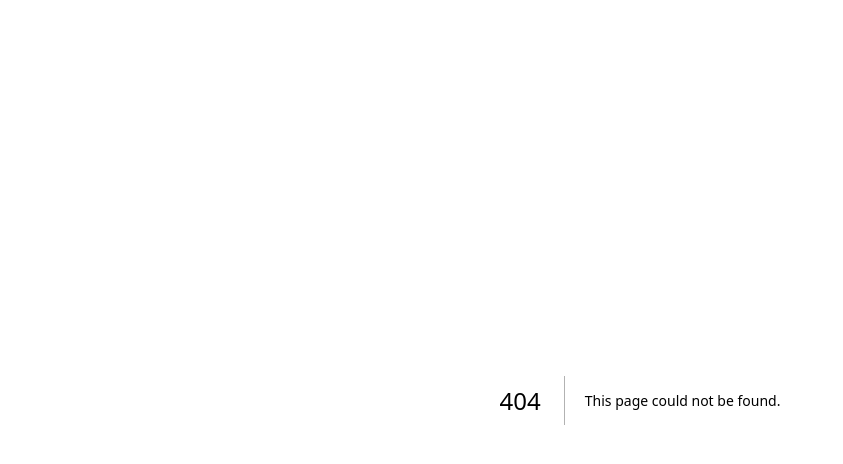
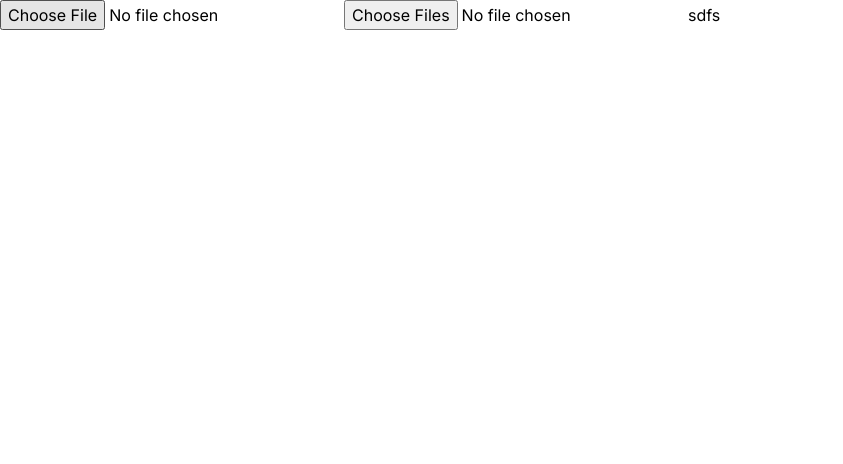
Before and after one commit to dmdrk1414/NCT, a Next.js app in the folder frontend/: page /practice in a window 1280 px wide. Before the commit this address had no page. Shown: the top 464 px of the page, without its empty margins (0-843 px from the left). Built offline with nearby package versions, Linux system fonts and the light colour scheme.

Commit message:
[Feat : front] 개인 회원 - 팀 등록 api 연습 front 추가

```diff
--- /dev/null
+++ b/frontend/src/app/practice/page.tsx
@@ -0,0 +1,74 @@
+'use client';
+import axios from 'axios';
+import { SetStateAction, ChangeEvent, useState, useEffect } from 'react';
+import { axBase } from '@/apis/axiosinstance';
+
+interface ClubRegistrationReqDto {
+  clubName: string;
+  clubIntroduction: string;
+  // 다른 필드들도 필요에 따라 추가
+}
+
+export default function Home() {
+  const [formData, setFormData] = useState<FormData>(new FormData());
+
+  useEffect(() => {
+    // 토큰이 있을시 메인페이지 이동
+    setFormData(formData);
+    console.log('dsf');
+  }, [formData]);
+
+  const onChangeOneImg = (e: ChangeEvent<HTMLInputElement>) => {
+    e.preventDefault();
+    const uploadFile = e.target.files?.[0];
+    if (uploadFile) {
+      formData.append('clubProfileImages', uploadFile);
+      setFormData(formData);
+      const clubRegistrationReqDto: ClubRegistrationReqDto = {
+        clubName: '팀 이름',
+        clubIntroduction: '팀 자기소개',
+        // 다른 필드들도 필요에 따라 추가
+      };
+
+      // formData.append('request', JSON.stringify(clubRegistrationReqDto));
+      formData.append('clubName', clubRegistrationReqDto.clubName);
+      formData.append('clubIntroduction', clubRegistrationReqDto.clubIntroduction);
+    }
+  };
+
+  const onChangeImgs = (e: ChangeEvent<HTMLInputElement>) => {
+    e.preventDefault();
+    const uploadFiles = e.target.files;
+    if (uploadFiles) {
+      for (let i = 0; i < uploadFiles.length; i++) {
+        formData.append('clubInformationImages', uploadFiles[i]);
+      }
+      setFormData(formData);
+    }
+  };
+
+  const pushButton = () => {
+    axBase()({
+      method: 'post',
+      url: '/main/club/apply',
+      data: formData,
+      headers: {
+        'Content-Type': 'multipart/form-data',
+      },
+    })
+      .then(response => {
+        console.log(response.data);
+      })
+      .catch(err => {});
+  };
+
+  return (
+    <>
+      <form encType="multipart/form-data">
+        <input type="file" id="profile-upload" accept="image/*" onChange={onChangeOneImg} />
+        <input type="file" id="profile-upload" accept="image/*" multiple onChange={onChangeImgs} />
+        <button onClick={pushButton}>sdfs</button>
+      </form>
+    </>
+  );
+}
```
